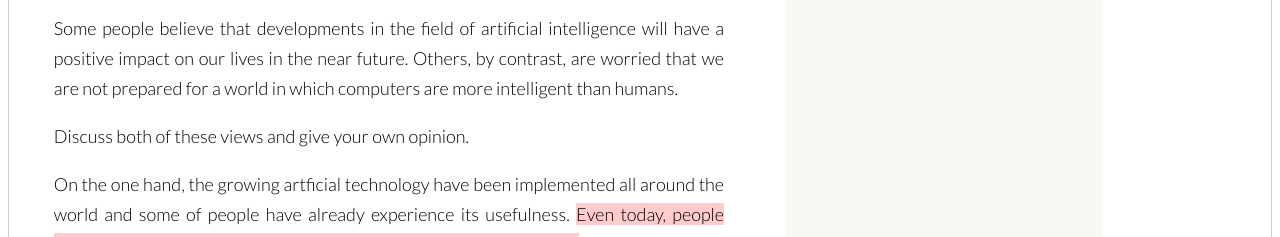
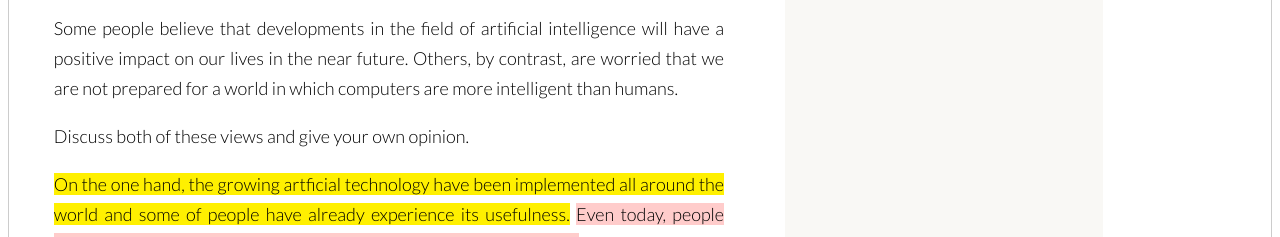
Before and after one commit to 777uliahshafar/uliahweb, a Gatsby site: page /2022-07-24/ in a window 1280 px wide. Shown: the part 715-952 px from the top of the page. Built offline with nearby package versions, Linux system fonts and the light colour scheme; Gatsby itself is replaced by a stand-in of ours.

Commit message:
content of 2022-07-24 07:24

```diff
--- a/src/markdown/2022-07-24.md
+++ b/src/markdown/2022-07-24.md
@@ -11,8 +11,8 @@ Some people believe that developments in the field of artificial intelligence wi
 
 Discuss both of these views and give your own opinion.
 
-<span style="background-color:#FFF00">On the one hand, the growing artficial technology have been implemented all around the world and some of people have already experience its usefulness.</span>
-<span style="background-color:#FFCCCB">Even today, people depend on machine for making daily tasks easier than ever before.</span> For instance, cars have been modified for automation driving. One of the pioner in this 20th century is Tesla. It has invented some technologies such as cameras that can detect the surround objects and move the cars based on calculation recieve from cameras. Many of surgical procedures have used tools that can help doctors to achive or process unreachable procedure from surgery.
+<span style="background-color:#FFF000">On the one hand, the growing artficial technology have been implemented all around the world and some of people have already experience its usefulness.</span>
+<span style="background-color:#FFCCCB">Even today, people depend on machine for making daily tasks easier than ever before.</span> For instance, cars have been modified for automation driving. <span style="background-color:#39FF14">One of the pioner in this 20th century is Tesla </span>. It has invented some technologies such as cameras that can detect the surround objects and move the cars based on calculation recieve from cameras. Many of surgical procedures have used tools that can help doctors to achive or process unreachable procedure from surgery.
 
 Topic: concerns about artificial intelligence
 Short term: unemployment, workers replaced by machines
```
